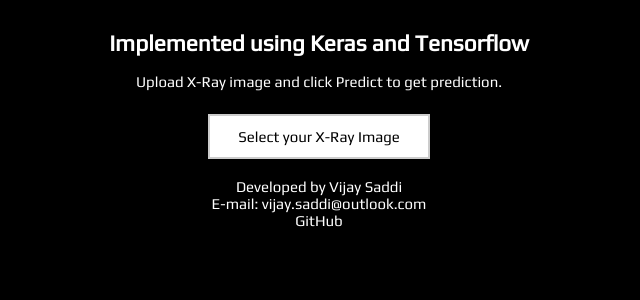
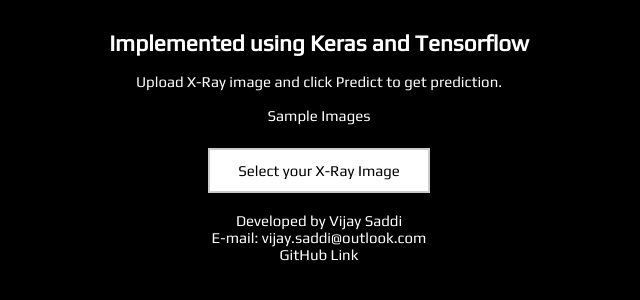
Before and after one commit to vijay-ss/Covid19-Xray-Detection, a Flask app: page / in a window 1280 px wide. Shown: the part 52-352 px from the top of the page, without its empty margins (321-961 px from the left). Run offline with Flask 2, Linux system fonts and the light colour scheme; some libraries are stand-ins or nearby versions.

Commit message:
Update format
Include a link to sample x-ray images, GitHub link

```diff
--- a/templates/index.html
+++ b/templates/index.html
@@ -26,6 +26,11 @@
         <br>
         <p class="description">
             Upload X-Ray image and click Predict to get prediction.
+        </p>
+        <br>
+        <p class="sample_images">
+            <a href="https://drive.google.com/drive/folders/1Fc4WoxcB-wA8BvkVzTWXTHJJV8QoEbV7?usp=sharing/"
+            target="_blank">Sample Images</a></br>
         </p>
         <br>
         <div>
@@ -57,7 +62,7 @@
         <p class="final_word">
             Developed by <a href="https://www.linkedin.com/in/vijay-ss/" target="_blank">Vijay Saddi</a></br>
             E-mail: vijay.saddi@outlook.com</br>
-            <a href="https://github.com/vijay-ss/Covid19-Xray-Detection" target="_blank">GitHub</a></br>
+            <a href="https://github.com/vijay-ss/Covid19-Xray-Detection" target="_blank">GitHub Link</a></br>
         </p>
 
     </div>
```
